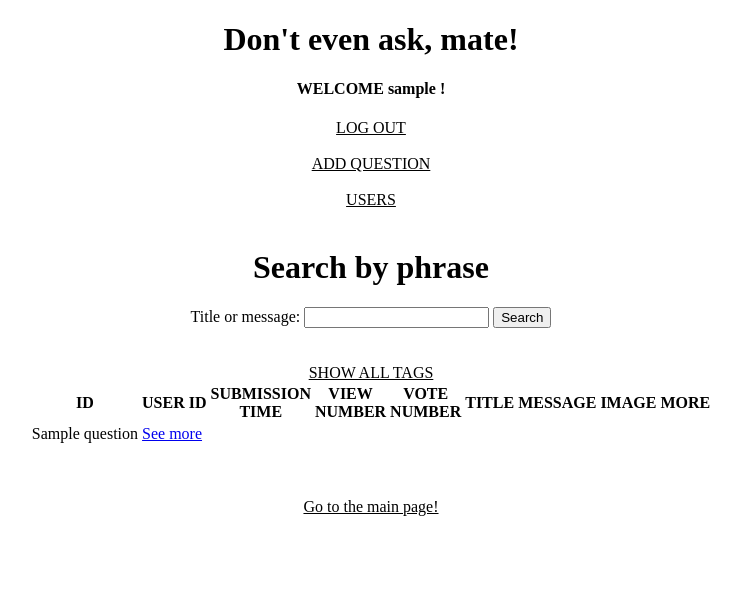
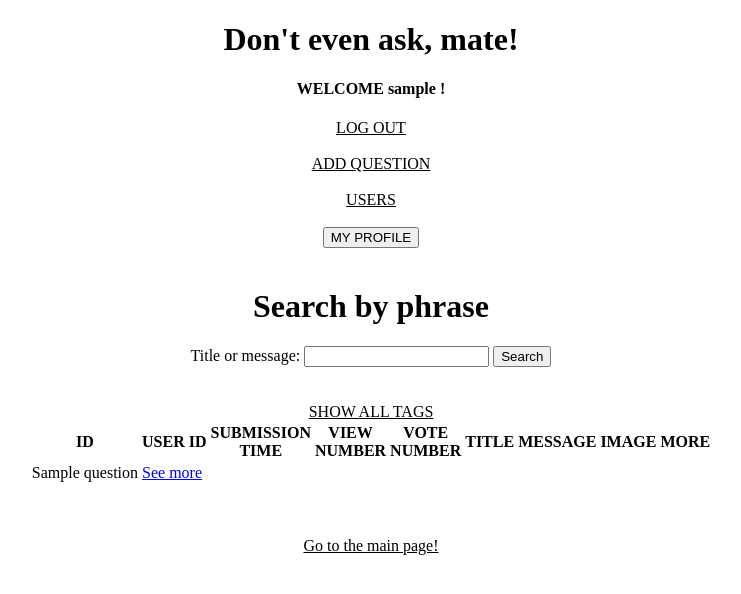
Before and after one commit to ishabelle/ASK-MATE-final-project, a Flask app: template templates/list.html in a window 1280 px wide. Shown: the top 594 px of the page, without its empty margins (269-1010 px from the left). Run offline with Flask 2, Linux system fonts and the light colour scheme; the visitor is signed in with stand-in values (Sample User, id 1); the template is opened without the code that fills it: most values are stand-ins (such as "Sample title", 1, 10 or a date in 2020).

Commit message:
added link on main page to logged user's profile

```diff
--- a/templates/list.html
+++ b/templates/list.html
@@ -13,6 +13,11 @@
             <br>
             <br>
             <a href="users" style="color: black">USERS</a>
+            <br>
+            <br>
+            <form action="{{ url_for('user_page', user_id=session['user_id']) }}" method="GET">
+                <input type="submit" value="MY PROFILE" class="myButton">
+            </form>
         {% else %}
             <h4>WELCOME, MATE!</h4>
             <a href="registration" style="color: black">REGISTER</a>
```
